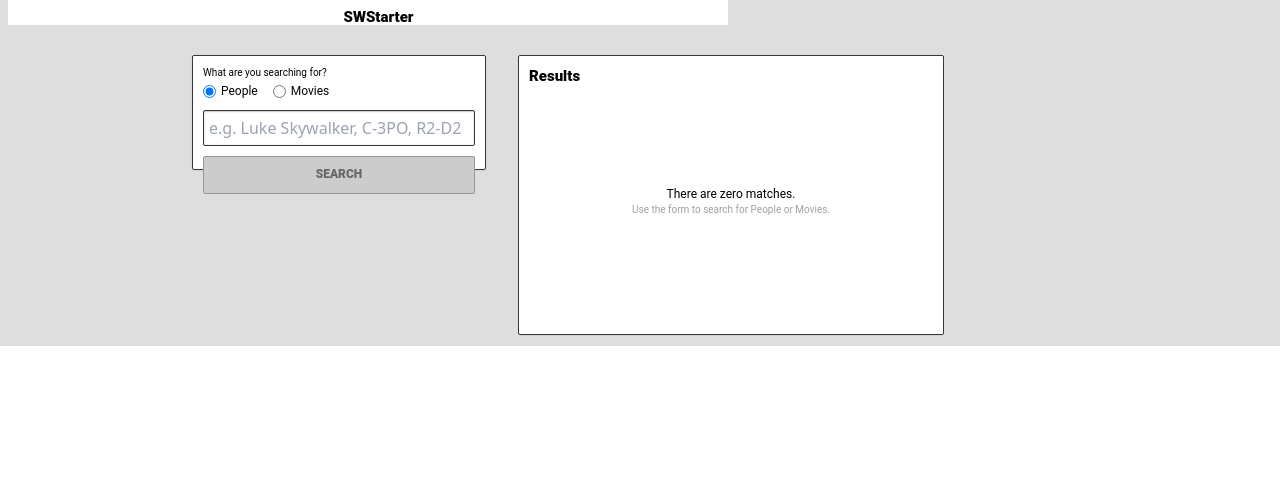
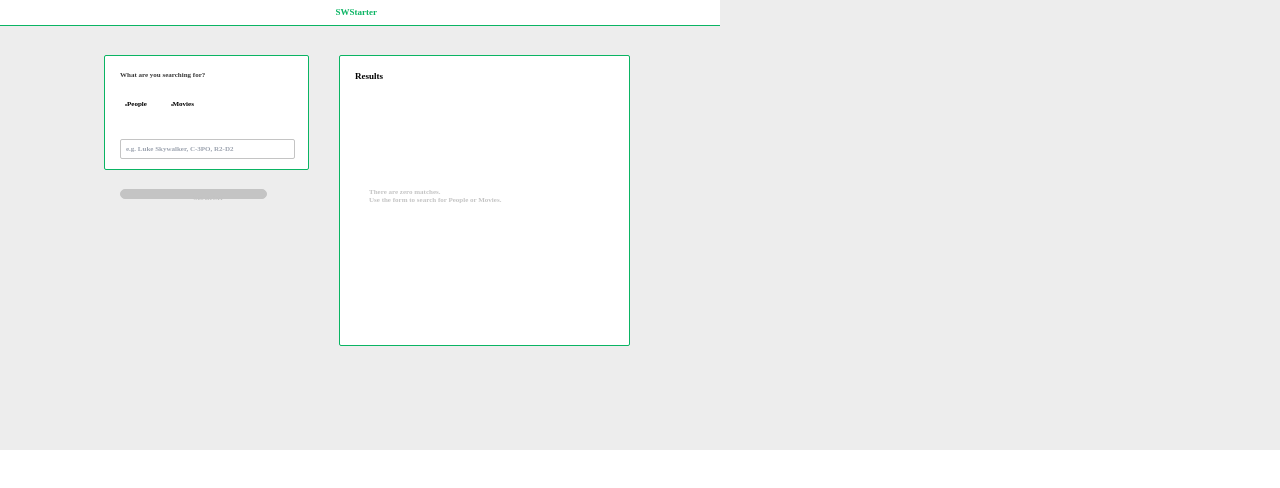
Before and after one commit to alceu/mern-swapi1vite-mern-template, a React (Vite) app in the folder frontend/: page / in a window 1280 px wide. Shown: the top 488 px of the page. Built offline with nearby package versions, Linux system fonts and the light colour scheme.

Commit message:
style(frontend): incorporate prototype-generated CSS

```diff
--- a/frontend/src/components/Header/Header.module.css
+++ b/frontend/src/components/Header/Header.module.css
@@ -8,11 +8,16 @@
 }
 
 .title {
-  font-family: Roboto;
-  font-size: 15px;
-  font-weight: 900;
-  line-height: 1.4;
-  color: #000;
+  width: 49px;
+  height: 11px;
+  font-family: Montserrat;
+  font-size: 9px;
+  font-weight: bold;
+  font-stretch: normal;
+  font-style: normal;
+  line-height: normal;
+  letter-spacing: normal;
+  color: var(--green-teal);
 }
 
 .titleLink {
--- a/frontend/src/features/search/components/ResultItem.module.css
+++ b/frontend/src/features/search/components/ResultItem.module.css
@@ -7,14 +7,44 @@
 }
 
 .name {
+  width: 74.5px;
+  height: 10px;
+  margin: 8.5px 119.5px 8.5px 0;
   font-family: Montserrat;
   font-size: 8px;
   font-weight: bold;
+  font-stretch: normal;
+  font-style: normal;
+  line-height: normal;
+  letter-spacing: normal;
   color: #000;
+
+  /* font-family: Montserrat;
+  font-size: 8px;
+  font-weight: bold;
+  color: #000; */
 }
 
 .button {
   width: 67px;
+  height: 17px;
+  margin: 5px 0 5px 119.5px;
+  padding: 4px 10px;
+  border-radius: 8.5px;
+  background-color: var(--green-teal);
+
+  /* width: 47px;
+  height: 9px; */
+  font-family: Montserrat;
+  font-size: 7px;
+  font-weight: bold;
+  font-stretch: normal;
+  font-style: normal;
+  line-height: normal;
+  letter-spacing: normal;
+  color: #fff;
+
+  /* width: 67px;
   height: 17px;
   padding: 4px 10px;
   border: none;
@@ -27,5 +57,5 @@
   align-items: center;
   font-family: Montserrat;
   font-size: 7px;
-  font-weight: bold;
+  font-weight: bold; */
 }
--- a/frontend/src/features/search/components/ResultsDisplay.module.css
+++ b/frontend/src/features/search/components/ResultsDisplay.module.css
@@ -1,38 +1,65 @@
 .resultsContainer {
-  width: 426px;
+  width: 291px;
+  height: 291px;
+  margin: 15px 105px 0 15px;
+  padding: 15px 15px 136.5px;
+  border-radius: 2px;
+  box-shadow: 0 0.5px 1px 0 var(--warm-grey-75);
+  border: solid 0.5px var(--green-teal);
+  background-color: #fff;
+
+  /* width: 426px;
   height: 280px;
   margin: 15px 0 0 15px;
   padding: 10px;
   border-radius: 2px;
   box-shadow: 0 0.5px 1px 0 rgba(0,0,0,0.1);
   border: solid 0.5px #383838;
-  background-color: #fff;
+  background-color: #fff; */
 }
 
 .title {
-  font-family: Roboto;
+  width: 35.5px;
+  height: 11px;
+  margin: 0 14px 5px 0;
+  font-family: Montserrat;
+  font-size: 9px;
+  font-weight: bold;
+  font-stretch: normal;
+  font-style: normal;
+  line-height: normal;
+  letter-spacing: normal;
+  color: #000;
+
+  /* font-family: Roboto;
   font-size: 15px;
   font-weight: 900;
   line-height: 1.4;
   color: #000;
-  margin-bottom: 10px;
+  margin-bottom: 10px; */
 }
 
 .noResults {
-  text-align: center;
-  margin-top: 100px;
+  width: 162px;
+  height: 17.5px;
+  margin: 105.5px 49.5px 0 14px;
+
+  /* text-align: center;
+  margin-top: 100px; */
 }
 
 .noResultsText {
-  font-family: Roboto;
-  font-size: 12px;
-  line-height: 1.33;
-  color: #000;
-}
+  font-family: Montserrat;
+  font-size: 7px;
+  font-weight: bold;
+  font-stretch: normal;
+  font-style: normal;
+  line-height: normal;
+  letter-spacing: normal;
+  color: var(--pinkish-grey);
 
-.noResultsSubtext {
-  font-family: Roboto;
+  /* font-family: Roboto;
   font-size: 10px;
   line-height: 1.3;
-  color: #a0a0a0;
+  color: #a0a0a0; */
 }
--- a/frontend/src/features/search/components/ResultsDisplay.tsx
+++ b/frontend/src/features/search/components/ResultsDisplay.tsx
@@ -44,7 +44,7 @@ const ResultsDisplay: React.FC<ResultsDisplayProps> = ({
       ) : (
         <div className={styles.noResults}>
           <p className={styles.noResultsText}>There are zero matches.</p>
-          <p className={styles.noResultsSubtext}>
+          <p className={styles.noResultsText}>
             Use the form to search for People or Movies.
           </p>
         </div>
--- /dev/null
+++ b/frontend/src/features/search/components/SearchContainer.module.css
@@ -0,0 +1,3 @@
+.container {
+  display: flex;
+}
--- a/frontend/src/features/search/components/SearchContainer.tsx
+++ b/frontend/src/features/search/components/SearchContainer.tsx
@@ -1,5 +1,6 @@
 import React, { useEffect } from "react";
 
+import styles from "./SearchContainer.module.css";
 import SearchForm from "./SearchForm";
 import ResultsDisplay from "./ResultsDisplay";
 import { useGetPeopleQuery, useGetFilmsQuery } from "@api/swapiApi";
@@ -41,7 +42,7 @@ const SearchContainer: React.FC<SearchContainerProps> = ({
   const isSearching = isLoading && query.length >= 2;
 
   return (
-    <>
+    <div className={styles.container}>
       <SearchForm
         type={type}
         onTypeChange={onTypeChange}
@@ -55,7 +56,7 @@ const SearchContainer: React.FC<SearchContainerProps> = ({
         isError={isError}
         searchType={type}
       />
-    </>
+    </div>
   );
 };
 
--- a/frontend/src/features/search/components/SearchForm.module.css
+++ b/frontend/src/features/search/components/SearchForm.module.css
@@ -1,20 +1,39 @@
 .searchContainer {
-  width: 294px;
+  width: 205px;
   height: 115px;
-  margin: 15px 17px 17px 184px;
-  padding: 10px;
+  margin: 15px 15px 176px 104px;
+  padding: 15px;
+  border-radius: 2px;
+  box-shadow: 0 0.5px 1px 0 var(--warm-grey-75);
+  border: solid 0.5px var(--green-teal);
+  background-color: #fff;
+
+  /* padding: 10px;
   border-radius: 2px;
   box-shadow: 0 0.5px 1.5px 0 rgba(0,0,0,0.1);
   border: solid 0.5px #383838;
   background-color: #fff;
+  */
 }
 
 .label {
-  font-family: Roboto;
+  width: 102.5px;
+  height: 9px;
+  margin: 0 72.5px 10px 0;
+  font-family: Montserrat;
+  font-size: 7px;
+  font-weight: 600;
+  font-stretch: normal;
+  font-style: normal;
+  line-height: normal;
+  letter-spacing: normal;
+  color: #383838;
+
+  /* font-family: Roboto;
   font-size: 10px;
   line-height: 1.3;
   color: #000;
-  margin-bottom: 5px;
+  margin-bottom: 5px; */
 }
 
 .radioGroup {
@@ -23,17 +42,33 @@
 }
 
 .radioLabel {
-  display: flex;
+  width: 25.5px;
+  height: 9px;
+  margin: 10px 15px 10px 5px;
+  font-family: Montserrat;
+  font-size: 7px;
+  font-weight: bold;
+  font-stretch: normal;
+  font-style: normal;
+  line-height: normal;
+  letter-spacing: normal;
+  color: #000;
+
+  /* display: flex;
   align-items: center;
   margin-right: 15px;
   font-family: Roboto;
   font-size: 12px;
   line-height: 1.33;
-  color: #000;
+  color: #000; */
 }
 
 .radio {
-  margin-right: 5px;
+  width: 2px;
+  height: 2px;
+  background-color: #fff;
+
+  /* margin-right: 5px; */
 }
 
 .inputGroup {
@@ -41,16 +76,52 @@
 }
 
 .input {
-  width: 100%;
+  width: 175px;
+  height: 20px;
+  margin: 10px 0;
+  padding: 5.5px 50.5px 5.5px 5px;
+  border-radius: 2px;
+  box-shadow: inset 0 0.5px 1.5px 0 var(--warm-grey-75);
+  border: solid 0.5px var(--pinkish-grey);
+  background-color: #fff;
+
+  font-family: Montserrat;
+  font-size: 7px;
+  font-weight: bold;
+  font-stretch: normal;
+  font-style: normal;
+  line-height: normal;
+  letter-spacing: normal;
+
+  /* width: 100%;
   padding: 5px;
   border-radius: 2px;
-  border: solid 0.5px #383838;
+  border: solid 0.5px #d3d3d3;
   background-color: #fff;
-  box-shadow: inset 0 0.5px 1.5px 0 rgba(132,132,132,0.75);
+  box-shadow: inset 0 0.5px 1.5px 0 rgba(132, 132, 132, 0.75); */
 }
 
 .button {
-  width: 100%;
+  width: 175px;
+  height: 17px;
+  margin: 10px 0 0;
+  padding: 4px 72px 4px 72.5px;
+  border-radius: 10px;
+  border: solid 0.5px var(--green-teal);
+  background-color: var(--green-teal);
+
+  width: 30.5px;
+  height: 9px;
+  font-family: Montserrat;
+  font-size: 7px;
+  font-weight: bold;
+  font-stretch: normal;
+  font-style: normal;
+  line-height: normal;
+  letter-spacing: normal;
+  color: #fff;
+
+  /* width: 100%;
   padding: 10px;
   border: none;
   border-radius: 2px;
@@ -61,12 +132,16 @@
   font-weight: 900;
   line-height: 1.33;
   text-align: center;
-  cursor: pointer;
+  cursor: pointer; */
 }
 
 .button:disabled {
-  background-color: #cccccc;
+  border: solid 0.5px var(--pinkish-grey);
+  background-color: var(--pinkish-grey);
+  color: var(--pinkish-grey);
+
+  /* background-color: #cccccc;
   color: #666666;
   border: solid 0.5px #979797;
-  cursor: not-allowed;
+  cursor: not-allowed; */
 }
--- a/frontend/src/pages/Layout.module.css
+++ b/frontend/src/pages/Layout.module.css
@@ -1,6 +1,12 @@
+:root {
+  --green-teal: #0ab463;
+  --pinkish-grey: #c4c4c4;
+}
+
 .container {
-  background-color: #dedede;
-  padding: 0 8px 11px;
+  height: 450px;
+  padding: 0 0 119px;
+  background-color: #ededed;
 }
 
 .main {
```
Also changed, not shown: frontend/src/components/Header/Header.tsx (+3 -4 lines).
